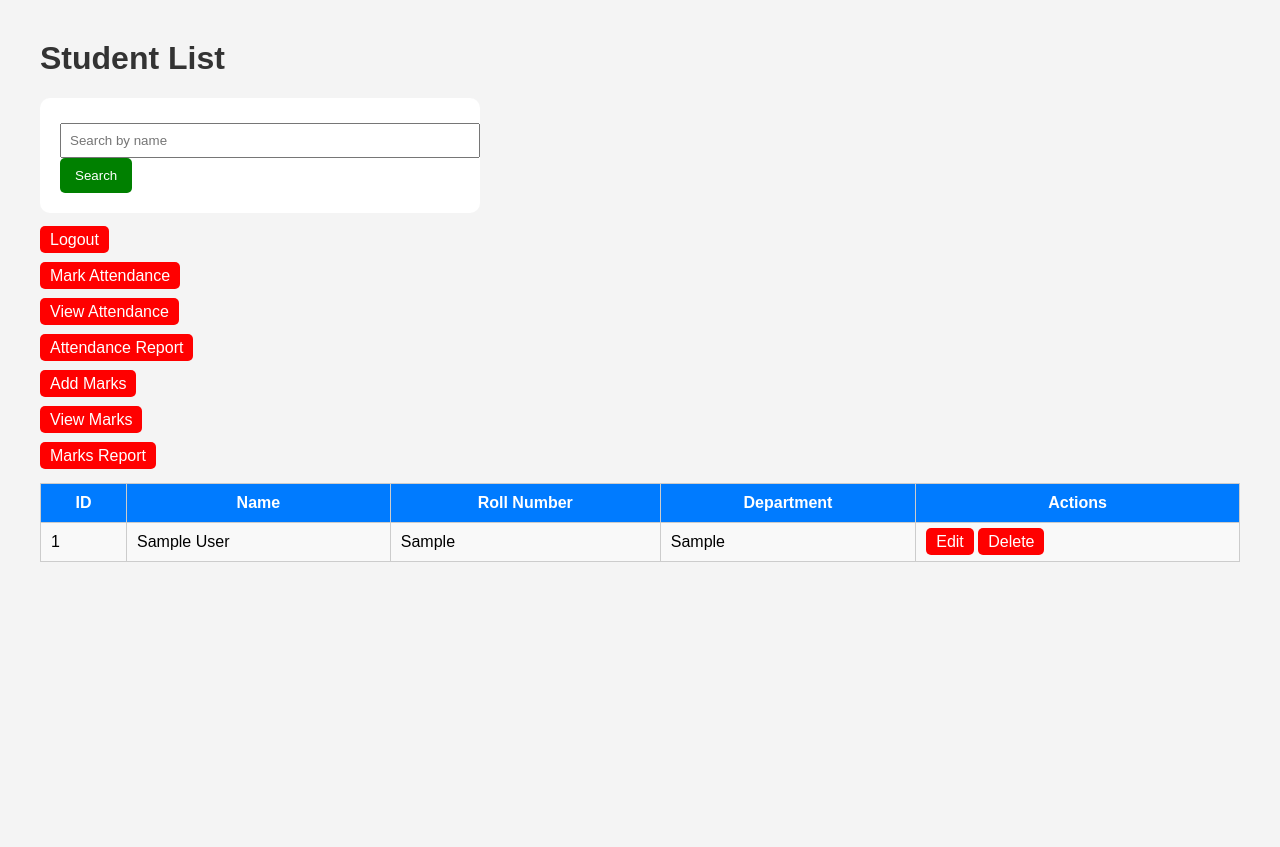
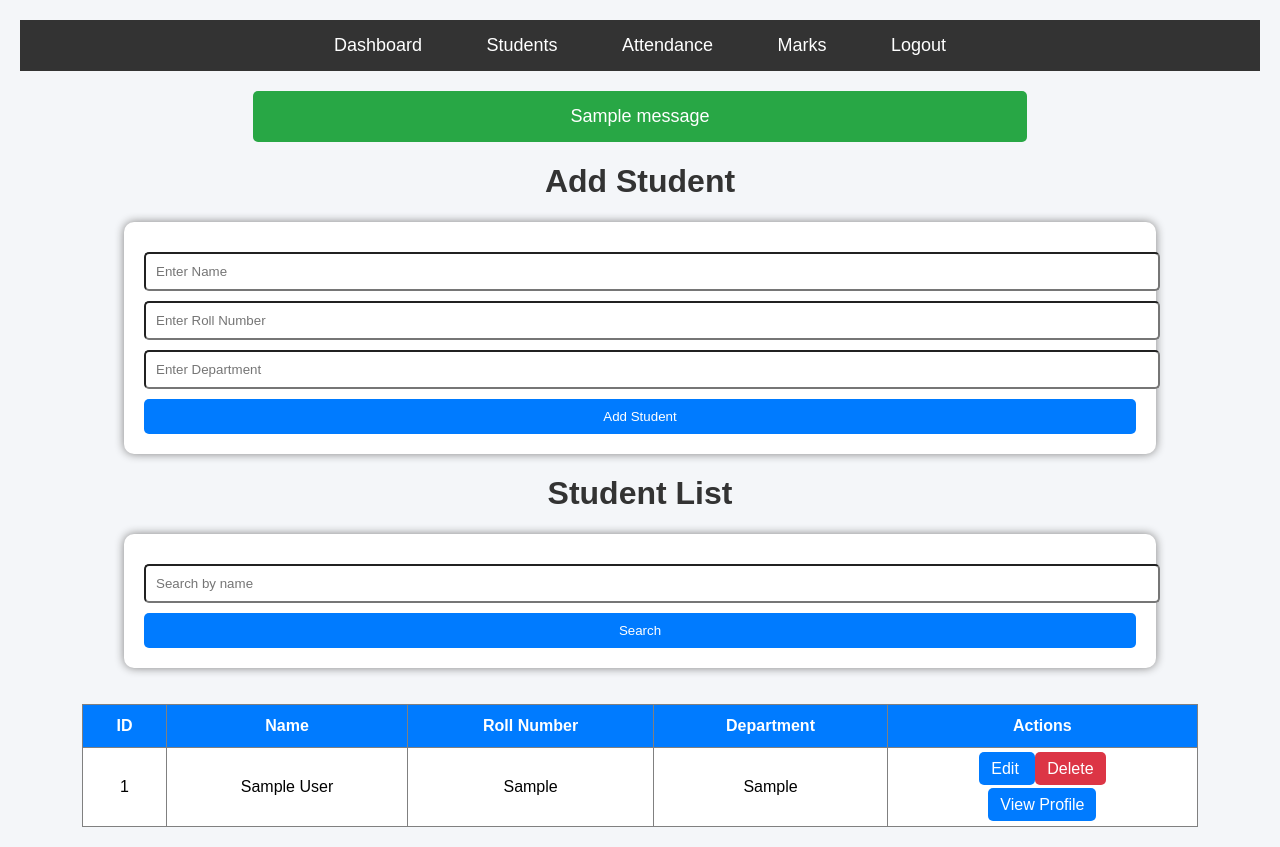
Before and after one commit to nasrin674/student-management-system, a Flask app: page /students in a window 1280 px wide. Before the commit the page ends 562 px from the top, so only its background shows below. Run offline with Flask 3, Linux system fonts and the light colour scheme; the visitor is signed in with stand-in values (Sample User, id 1); tables that the repository leaves empty hold one stand-in row (values such as "Sample post"); one stand-in notice (Sample message) is shown.

Commit message:
Added student profile and improved UI

```diff
--- a/app.py
+++ b/app.py
@@ -1,4 +1,4 @@
-from flask import Flask, render_template, request,redirect,session
+from flask import Flask, render_template, request,redirect,session,flash
 import sqlite3
 
 app = Flask(__name__)
@@ -78,7 +78,7 @@ def add_student():
 
     conn.commit()
     conn.close()
-
+    flash('Student Added Successfully')
     return redirect('/students')
 @app.route('/students')
 def view_students():
@@ -177,6 +177,15 @@ def attendance():
         conn.close()
 
         return "Attendance Saved Successfully"
+    cursor.execute("SELECT * FROM students")
+    students = cursor.fetchall()
+
+    conn.close()
+
+    return render_template(
+        'attendance.html',
+        students=students
+    )
 @app.route('/view_attendance')
 def view_attendance():
 
@@ -232,13 +241,7 @@ def attendance_report():
         'attendance_report.html',
         reports=reports
     )
-    # Load students
-    cursor.execute("SELECT * FROM students")
-    students = cursor.fetchall()
 
-    conn.close()
-
-    return render_template('attendance.html', students=students)
 @app.route('/add_marks', methods=['GET', 'POST'])
 def add_marks():
 
@@ -330,6 +333,53 @@ def dashboard():
         return redirect('/login')
 
     return render_template('dashboard.html')
+@app.route('/student/<int:id>')
+def student_profile(id):
+
+    conn = sqlite3.connect('students.db')
+    cursor = conn.cursor()
+
+    # Student details
+    cursor.execute(
+        "SELECT * FROM students WHERE id=?",
+        (id,)
+    )
+
+    student = cursor.fetchone()
+
+    # Attendance percentage
+    cursor.execute('''
+        SELECT
+
+        COUNT(CASE WHEN status='Present'
+              THEN 1 END) * 100.0 / COUNT(*)
+
+        FROM attendance
+
+        WHERE student_id=?
+    ''', (id,))
+
+    attendance = cursor.fetchone()[0]
+
+    # Average marks
+    cursor.execute('''
+        SELECT AVG(marks)
+
+        FROM marks
+
+        WHERE student_id=?
+    ''', (id,))
+
+    avg_marks = cursor.fetchone()[0]
+
+    conn.close()
+
+    return render_template(
+        'student_profile.html',
+        student=student,
+        attendance=attendance,
+        avg_marks=avg_marks
+    )
 @app.route('/logout')
 def logout():
 
--- a/static/style.css
+++ b/static/style.css
@@ -1,66 +1,155 @@
 body {
-    font-family: Arial;
-    margin: 40px;
-    background-color: #f4f4f4;
+    font-family: Arial, sans-serif;
+    background-color: #f4f6f9;
+    margin: 0;
+    padding: 20px;
 }
 
 h1 {
+    text-align: center;
     color: #333;
-}
-
-table {
-    width: 100%;
-    border-collapse: collapse;
-    background: white;
-}
-
-table, th, td {
-    border: 1px solid #ccc;
-}
-
-th {
-    background-color: #007BFF;
-    color: white;
-    padding: 10px;
-}
-
-td {
-    padding: 10px;
-}
-
-tr:nth-child(even) {
-    background-color: #f9f9f9;
-}
-
-a {
-    text-decoration: none;
-    padding: 5px 10px;
-    background: red;
-    color: white;
-    border-radius: 5px;
-}
-
-a:hover {
-    opacity: 0.8;
 }
 
 form {
     background: white;
     padding: 20px;
-    width: 400px;
+    width: 80%;
+    margin: auto;
     border-radius: 10px;
+    box-shadow: 0px 0px 10px gray;
 }
 
-input {
+input,
+select,
+button {
     width: 100%;
-    padding: 8px;
-    margin-top: 5px;
+    padding: 10px;
+    margin-top: 10px;
+    border-radius: 5px;
 }
 
 button {
-    padding: 10px 15px;
-    background: green;
+    background-color: #007bff;
     color: white;
     border: none;
+}
+
+button:hover {
+    background-color: #0056b3;
+}
+
+table {
+    width: 90%;
+    margin: auto;
+    border-collapse: collapse;
+    background: white;
+}
+
+table,
+th,
+td {
+    border: 1px solid gray;
+}
+
+th {
+    background-color: #007bff;
+    color: white;
+}
+
+th,
+td {
+    padding: 12px;
+    text-align: center;
+}
+
+a {
+    text-decoration: none;
+    color: white;
+    background-color: #28a745;
+    padding: 10px 15px;
     border-radius: 5px;
 }
+
+a:hover {
+    background-color: #1e7e34;
+}
+.dashboard {
+    width: 80%;
+    margin: auto;
+    display: grid;
+    grid-template-columns: repeat(2, 1fr);
+    gap: 20px;
+    margin-top: 40px;
+}
+
+.dashboard a {
+    display: block;
+    text-align: center;
+    padding: 30px;
+    font-size: 20px;
+    background-color: #007bff;
+    border-radius: 10px;
+    color: white;
+    box-shadow: 0px 0px 10px gray;
+}
+
+.dashboard a:hover {
+    background-color: #0056b3;
+}
+.navbar {
+    background-color: #333;
+    padding: 15px;
+    text-align: center;
+}
+
+.navbar a {
+    background: none;
+    color: white;
+    margin: 15px;
+    font-size: 18px;
+    text-decoration: none;
+}
+
+.navbar a:hover {
+    color: yellow;
+}
+.edit-btn {
+    background-color: #007bff;
+    padding: 8px 12px;
+    border-radius: 5px;
+    color: white;
+}
+
+.edit-btn:hover {
+    background-color: #0056b3;
+}
+
+.delete-btn {
+    background-color: #dc3545;
+    padding: 8px 12px;
+    border-radius: 5px;
+    color: white;
+}
+
+.delete-btn:hover {
+    background-color: #a71d2a;
+}
+.flash-message {
+    width: 60%;
+    margin: 20px auto;
+    padding: 15px;
+    background-color: #28a745;
+    color: white;
+    text-align: center;
+    border-radius: 5px;
+    font-size: 18px;
+}
+.profile-box {
+    width: 50%;
+    margin: auto;
+    background: white;
+    padding: 30px;
+    border-radius: 10px;
+    box-shadow: 0px 0px 10px gray;
+    text-align: center;
+}
--- a/templates/students.html
+++ b/templates/students.html
@@ -1,13 +1,70 @@
 <!DOCTYPE html>
 <html>
 <head>
-    <head>
     <link rel="stylesheet" href="{{ url_for('static', filename='style.css') }}">
     <title>All Students</title>
 </head>
 <body>
+    <div class="navbar">
 
-    <h1>Student List</h1>
+    <a href="/dashboard">Dashboard</a>
+
+    <a href="/students">Students</a>
+
+    <a href="/attendance">Attendance</a>
+
+    <a href="/add_marks">Marks</a>
+
+    <a href="/logout">Logout</a>
+
+</div>
+{% with messages = get_flashed_messages() %}
+
+    {% if messages %}
+
+        {% for message in messages %}
+
+            <div class="flash-message">
+
+                {{ message }}
+
+            </div>
+
+        {% endfor %}
+
+    {% endif %}
+
+{% endwith %}
+<h1 style="text-align:center;">
+    Add Student
+</h1>
+
+<form action="/add" method="POST">
+
+    <input type="text"
+           name="name"
+           placeholder="Enter Name"
+           required>
+
+    <input type="text"
+           name="roll"
+           placeholder="Enter Roll Number"
+           required>
+
+    <input type="text"
+           name="department"
+           placeholder="Enter Department"
+           required>
+
+    <button type="submit">
+        Add Student
+    </button>
+
+</form>
+
+    <h1 style="text-align:center;">
+    Student List
+</h1>
     <form method="GET" action="/students">
 
     <input type="text" name="search" placeholder="Search by name">
@@ -15,32 +72,6 @@
     <button type="submit">Search</button>
 
 </form>
-
-<br>
-<a href="/logout">Logout</a>
-
-<br><br>
-<a href="/attendance">Mark Attendance</a>
-
-<br><br>
-<a href="/view_attendance">View Attendance</a>
-
-<br><br>
-<a href="/attendance_report">
-
-    Attendance Report
-
-</a>
-
-<br><br>
-<a href="/add_marks">Add Marks</a>
-
-<br><br>
-<a href="/view_marks">View Marks</a>
-
-<br><br>
-<a href="/marks_report">Marks Report</a>
-
 <br><br>
     <table border="1">
 
@@ -60,8 +91,26 @@
             <td>{{ student[2] }}</td>
             <td>{{ student[3] }}</td>
             <td>
-                <a href="/edit/{{ student[0] }}">Edit</a>
-                <a href="/delete/{{ student[0] }}">Delete</a>
+                <a class="edit-btn"
+                    href="/edit/{{ student[0] }}">
+                    Edit
+                </a>
+
+                <a class="delete-btn"
+                    href="/delete/{{ student[0] }}"
+                    onclick="return confirm('Are you sure you want to delete this student?')">
+
+                    Delete
+
+                </a>
+                <br><br>
+
+                <a class="edit-btn"
+                    href="/student/{{ student[0] }}">
+
+                    View Profile
+
+                </a>
             </td>
         </tr>
 
```
Also changed, not shown: templates/add_marks.html (+13 -0 lines), templates/attendance.html (renamed from templates/attendace.html, +13 -0 lines), templates/attendance_report.html (+13 -0 lines), templates/dashboard.html (+10 -36 lines), templates/marks_report.html (+13 -0 lines), templates/student_profile.html (added, +52 -0 lines), templates/view_attendance.html (+13 -0 lines), templates/view_marks.html (+13 -0 lines).
